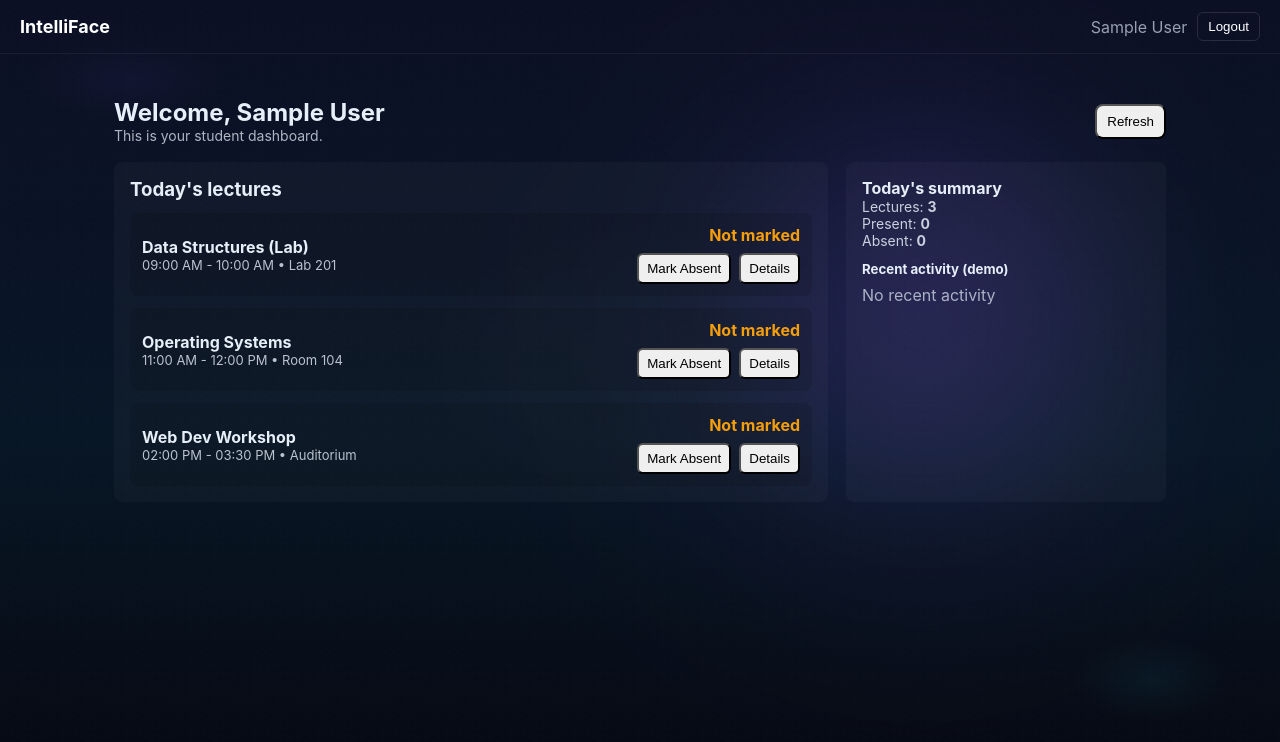
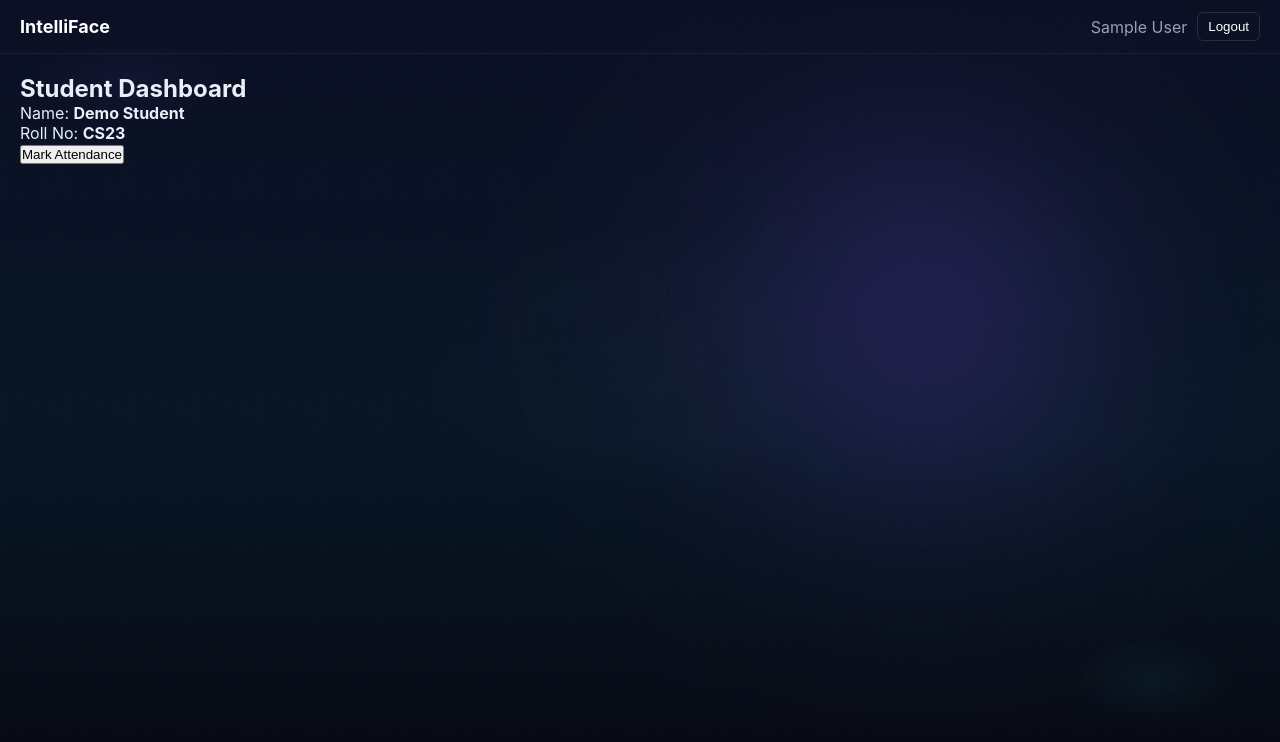
Before and after one commit to swastikr7/intelliface-attendance_system, a React (Vite) app: page /student-dashboard in a window 1280 px wide. Shown: the top 742 px of the page. Built offline with nearby package versions, Linux system fonts and the light colour scheme; sample sign-in values are in the browser's storage.

Commit message:
Update StudentDashboard.jsx
Implement student attendance marking

```diff
--- a/src/pages/StudentDashboard.jsx
+++ b/src/pages/StudentDashboard.jsx
@@ -1,229 +1,78 @@
-// src/pages/StudentDashboard.jsx
-import React, { useEffect, useState } from "react";
-import { useAuth } from "../context/AuthContext";
+import React, { useState } from "react";
+import FaceScanner from "../components/FaceScanner";
+import { addAttendance } from "../utils/attendance";
 
-/**
- * StudentDashboard.jsx
- *
- * Replaces the "Recent attendance with photos" panel with "Today's lectures"
- * - Reads lectures from localStorage key 'lectures' (array of { id, title, startISO, endISO, room })
- * - Reads attendance from localStorage key 'attendanceRecords' (array of { lectureId, studentId, status, time, confidence })
- * - If none exist, seeds demo data for today so the UI is not empty for demo.
- *
- * Drop this file into src/pages/StudentDashboard.jsx
- */
+const StudentDashboard = () => {
+  const [scanStarted, setScanStarted] = useState(false);
+  const [attendanceMarked, setAttendanceMarked] = useState(false);
+  const [message, setMessage] = useState("");
 
-function isoDateOnly(d) {
-  const dt = new Date(d);
-  return dt.toISOString().slice(0, 10);
-}
+  // Demo student data (can be replaced later)
+  const student = {
+    name: "Demo Student",
+    roll: "CS23",
+  };
 
-function timeRangeDisplay(startISO, endISO) {
-  try {
-    const s = new Date(startISO);
-    const e = new Date(endISO);
-    return `${s.toLocaleTimeString([], { hour: "2-digit", minute: "2-digit" })} - ${e.toLocaleTimeString([], { hour: "2-digit", minute: "2-digit" })}`;
-  } catch {
-    return "";
-  }
-}
-
-export default function StudentDashboard() {
-  const auth = useAuth();
-  const student = auth?.user || { name: "Student", id: "demo-student", email: "student@demo.com" };
-
-  const [lectures, setLectures] = useState([]);
-  const [attendance, setAttendance] = useState([]);
-  const [selectedLecture, setSelectedLecture] = useState(null);
-
-  // load lectures and attendance from localStorage (demo-friendly)
-  useEffect(() => {
-    // load lectures (seed if empty)
-    let rawLectures = [];
-    try {
-      rawLectures = JSON.parse(localStorage.getItem("lectures") || "null") || [];
-    } catch (e) {
-      rawLectures = [];
+  const handleFaceDetected = (success) => {
+    if (!success) {
+      setMessage("Face not detected. Please try again.");
+      setScanStarted(false);
+      return;
     }
 
-    // seed demo lectures for today if none exist
-    if (!rawLectures || rawLectures.length === 0) {
-      const today = new Date();
-      const yyyy = today.getFullYear();
-      const mm = String(today.getMonth() + 1).padStart(2, "0");
-      const dd = String(today.getDate()).padStart(2, "0");
-      const base = `${yyyy}-${mm}-${dd}`;
+    const record = {
+      name: student.name,
+      roll: student.roll,
+      date: new Date().toLocaleDateString(),
+      time: new Date().toLocaleTimeString(),
+      status: "Present",
+    };
 
-      rawLectures = [
-        { id: "lec-1", title: "Data Structures (Lab)", startISO: `${base}T09:00:00`, endISO: `${base}T10:00:00`, room: "Lab 201" },
-        { id: "lec-2", title: "Operating Systems", startISO: `${base}T11:00:00`, endISO: `${base}T12:00:00`, room: "Room 104" },
-        { id: "lec-3", title: "Web Dev Workshop", startISO: `${base}T14:00:00`, endISO: `${base}T15:30:00`, room: "Auditorium" },
-      ];
-      localStorage.setItem("lectures", JSON.stringify(rawLectures));
+    const saved = addAttendance(record);
+
+    if (saved) {
+      setAttendanceMarked(true);
+      setMessage("✅ Attendance marked successfully!");
+    } else {
+      setMessage("❌ Failed to mark attendance.");
     }
 
-    // load attendanceRecords
-    let records = [];
-    try {
-      records = JSON.parse(localStorage.getItem("attendanceRecords") || "null") || [];
-    } catch (e) {
-      records = [];
-    }
-
-    // If attendanceRecords empty but faceEvents exist (older demo), map some events for demo
-    if ((!records || records.length === 0) && localStorage.getItem("faceEvents")) {
-      try {
-        const events = JSON.parse(localStorage.getItem("faceEvents") || "[]");
-        // map events to attendanceRecords against lec-1 for demo
-        records = events.map((ev, i) => ({
-          lectureId: rawLectures[i % rawLectures.length]?.id || "lec-1",
-          studentId: student.id || student.email || "demo-student",
-          status: "present",
-          time: ev.time || new Date().toISOString(),
-          confidence: ev.confidence || 0.8,
-        }));
-        localStorage.setItem("attendanceRecords", JSON.stringify(records));
-      } catch (e) {
-        // ignore
-      }
-    }
-
-    // filter lectures for today only
-    const todayISO = isoDateOnly(new Date());
-    const todays = rawLectures.filter((l) => isoDateOnly(l.startISO) === todayISO);
-    setLectures(todays);
-    setAttendance(records);
-  }, [auth]);
-
-  // helper to find a student's attendance record for a lecture
-  function findAttendance(lectureId) {
-    const rec = (attendance || []).find((r) => r.lectureId === lectureId && (r.studentId === (student.id || student.email)));
-    return rec || null;
-  }
-
-  // UI action: mark absent (demo-only) — stores to localStorage
-  function markAbsent(lectureId) {
-    const rec = { lectureId, studentId: student.id || student.email, status: "absent", time: new Date().toISOString() };
-    const next = (attendance || []).filter((r) => !(r.lectureId === lectureId && r.studentId === student.id)).concat(rec);
-    setAttendance(next);
-    localStorage.setItem("attendanceRecords", JSON.stringify(next));
-  }
-
-  // UI action: refresh (re-read localStorage)
-  function refreshData() {
-    try {
-      const records = JSON.parse(localStorage.getItem("attendanceRecords") || "[]");
-      setAttendance(records);
-      const rawLectures = JSON.parse(localStorage.getItem("lectures") || "[]");
-      const todayISO = isoDateOnly(new Date());
-      setLectures((rawLectures || []).filter((l) => isoDateOnly(l.startISO) === todayISO));
-    } catch (e) {
-      // ignore
-    }
-  }
+    setScanStarted(false);
+  };
 
   return (
-    <div style={{ padding: 24, maxWidth: 1100, margin: "20px auto", color: "#e6eef8" }}>
-      <header style={{ display: "flex", justifyContent: "space-between", alignItems: "center", marginBottom: 18 }}>
-        <div>
-          <h2 style={{ margin: 0 }}>Welcome, {student.name}</h2>
-          <div style={{ color: "rgba(230,238,248,0.75)", fontSize: 14 }}>This is your student dashboard.</div>
-        </div>
+    <div style={{ padding: "20px" }}>
+      <h2>Student Dashboard</h2>
+      <p>
+        Name: <b>{student.name}</b>
+      </p>
+      <p>
+        Roll No: <b>{student.roll}</b>
+      </p>
 
-        <div style={{ display: "flex", gap: 10 }}>
-          <button onClick={refreshData} style={{ padding: "8px 10px", borderRadius: 8, cursor: "pointer" }}>Refresh</button>
-        </div>
-      </header>
+      {!attendanceMarked && (
+        <button onClick={() => setScanStarted(true)}>
+          Mark Attendance
+        </button>
+      )}
 
-      <section style={{ display: "grid", gridTemplateColumns: "1fr 320px", gap: 18 }}>
-        <div style={{ background: "rgba(255,255,255,0.03)", padding: 16, borderRadius: 8 }}>
-          <h3 style={{ marginTop: 0, marginBottom: 12 }}>Today's lectures</h3>
+      {scanStarted && (
+        <FaceScanner onFaceDetected={handleFaceDetected} />
+      )}
 
-          {lectures.length === 0 && (
-            <div style={{ color: "rgba(230,238,248,0.7)" }}>No lectures scheduled for today.</div>
-          )}
+      {attendanceMarked && (
+        <p style={{ color: "green", marginTop: "10px" }}>
+          Attendance already marked for today.
+        </p>
+      )}
 
-          <div style={{ display: "flex", flexDirection: "column", gap: 12 }}>
-            {lectures.map((lec) => {
-              const rec = findAttendance(lec.id);
-              const status = rec ? (rec.status === "present" ? "Present" : "Absent") : "Not marked";
-              return (
-                <div key={lec.id} style={{ display: "flex", justifyContent: "space-between", alignItems: "center", padding: 12, borderRadius: 8, background: "rgba(0,0,0,0.12)" }}>
-                  <div>
-                    <div style={{ fontWeight: 700 }}>{lec.title}</div>
-                    <div style={{ fontSize: 13, color: "rgba(230,238,248,0.8)" }}>{timeRangeDisplay(lec.startISO, lec.endISO)} • {lec.room}</div>
-                  </div>
-
-                  <div style={{ textAlign: "right" }}>
-                    <div style={{ marginBottom: 6, fontWeight: 700, color: status === "Present" ? "#16a34a" : status === "Absent" ? "#dc2626" : "#f59e0b" }}>{status}</div>
-                    {rec && rec.time && <div style={{ fontSize: 12, color: "rgba(230,238,248,0.7)" }}>{new Date(rec.time).toLocaleTimeString([], { hour: "2-digit", minute: "2-digit" })}</div>}
-                    <div style={{ marginTop: 8, display: "flex", gap: 8, justifyContent: "flex-end" }}>
-                      {!rec && <button onClick={() => markAbsent(lec.id)} style={{ padding: "6px 8px", borderRadius: 6 }}>Mark Absent</button>}
-                      <button onClick={() => setSelectedLecture(lec)} style={{ padding: "6px 8px", borderRadius: 6 }}>Details</button>
-                    </div>
-                  </div>
-                </div>
-              );
-            })}
-          </div>
-        </div>
-
-        <aside style={{ background: "rgba(255,255,255,0.03)", padding: 16, borderRadius: 8 }}>
-          <h4 style={{ marginTop: 0 }}>Today's summary</h4>
-          <div style={{ fontSize: 14, color: "rgba(230,238,248,0.85)" }}>
-            Lectures: <strong>{lectures.length}</strong>
-            <br />
-            Present: <strong>{lectures.filter(l => findAttendance(l.id)?.status === "present").length}</strong>
-            <br />
-            Absent: <strong>{lectures.filter(l => findAttendance(l.id)?.status === "absent").length}</strong>
-          </div>
-
-          <div style={{ marginTop: 12 }}>
-            <h5 style={{ marginBottom: 8 }}>Recent activity (demo)</h5>
-            <div style={{ maxHeight: 220, overflow: "auto" }}>
-              {(attendance || []).slice(0, 8).map((a, i) => (
-                <div key={i} style={{ padding: 8, borderBottom: "1px solid rgba(255,255,255,0.03)" }}>
-                  <div style={{ fontSize: 13, fontWeight: 600 }}>{a.status === "present" ? "Checked in" : "Marked absent"}</div>
-                  <div style={{ fontSize: 12, color: "rgba(230,238,248,0.7)" }}>{new Date(a.time).toLocaleString()}</div>
-                </div>
-              ))}
-              {(attendance || []).length === 0 && <div style={{ color: "rgba(230,238,248,0.7)" }}>No recent activity</div>}
-            </div>
-          </div>
-        </aside>
-      </section>
-
-      {/* Selected lecture details modal-like inline */}
-      {selectedLecture && (
-        <div style={{ marginTop: 20, background: "rgba(255,255,255,0.02)", padding: 14, borderRadius: 8 }}>
-          <div style={{ display: "flex", justifyContent: "space-between", alignItems: "center" }}>
-            <div>
-              <div style={{ fontWeight: 800 }}>{selectedLecture.title}</div>
-              <div style={{ fontSize: 13, color: "rgba(230,238,248,0.8)" }}>{timeRangeDisplay(selectedLecture.startISO, selectedLecture.endISO)} • {selectedLecture.room}</div>
-            </div>
-            <div>
-              <button onClick={() => setSelectedLecture(null)} style={{ padding: "6px 8px", borderRadius: 6 }}>Close</button>
-            </div>
-          </div>
-
-          <div style={{ marginTop: 12 }}>
-            <h4 style={{ marginBottom: 6 }}>Attendance</h4>
-            <div style={{ color: "rgba(230,238,248,0.85)" }}>
-              {(() => {
-                const rec = findAttendance(selectedLecture.id);
-                if (!rec) return <div>Not marked yet.</div>;
-                return (
-                  <div>
-                    <div>Status: <strong>{rec.status}</strong></div>
-                    <div>Time: {new Date(rec.time).toLocaleString()}</div>
-                    {typeof rec.confidence === "number" && <div>Confidence: {(rec.confidence * 100).toFixed(0)}%</div>}
-                  </div>
-                );
-              })()}
-            </div>
-          </div>
-        </div>
+      {message && (
+        <p style={{ marginTop: "10px" }}>
+          {message}
+        </p>
       )}
     </div>
   );
-}
+};
+
+export default StudentDashboard;
```
